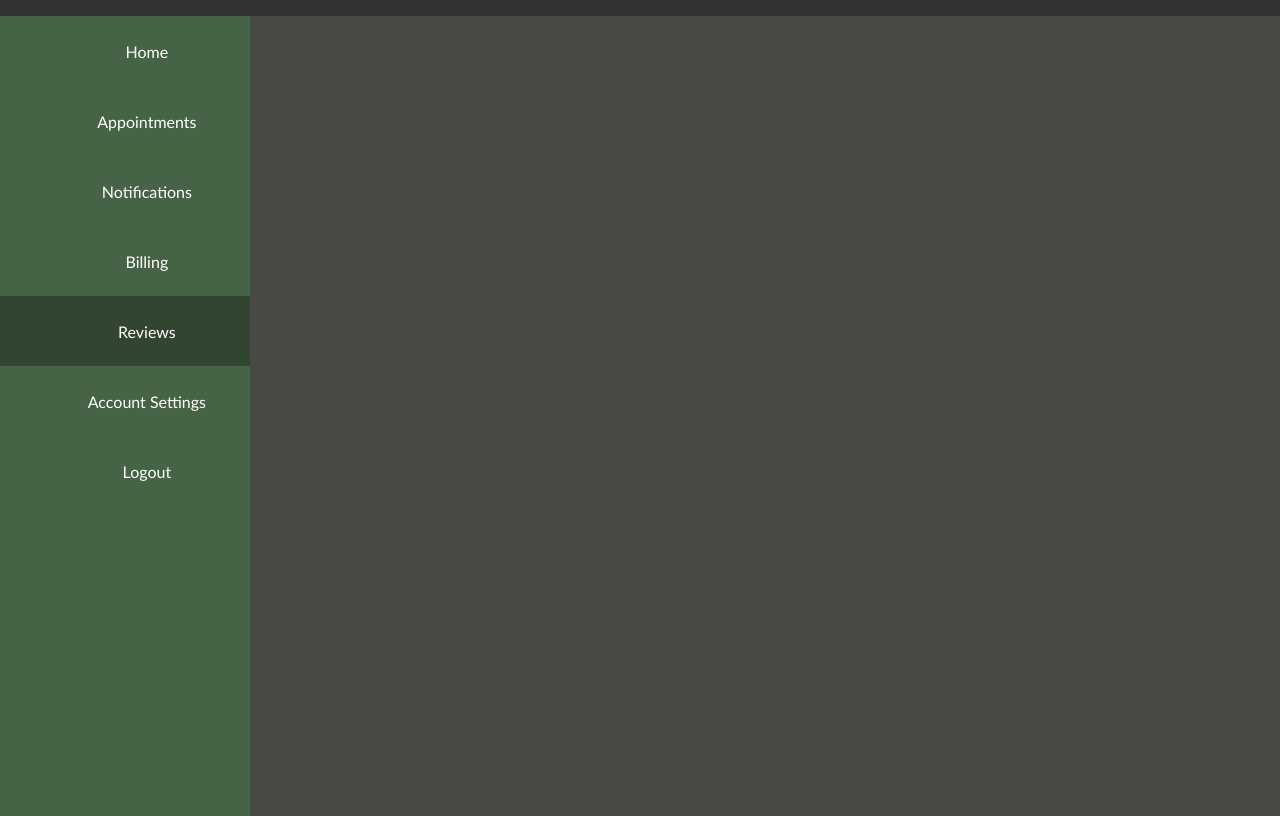
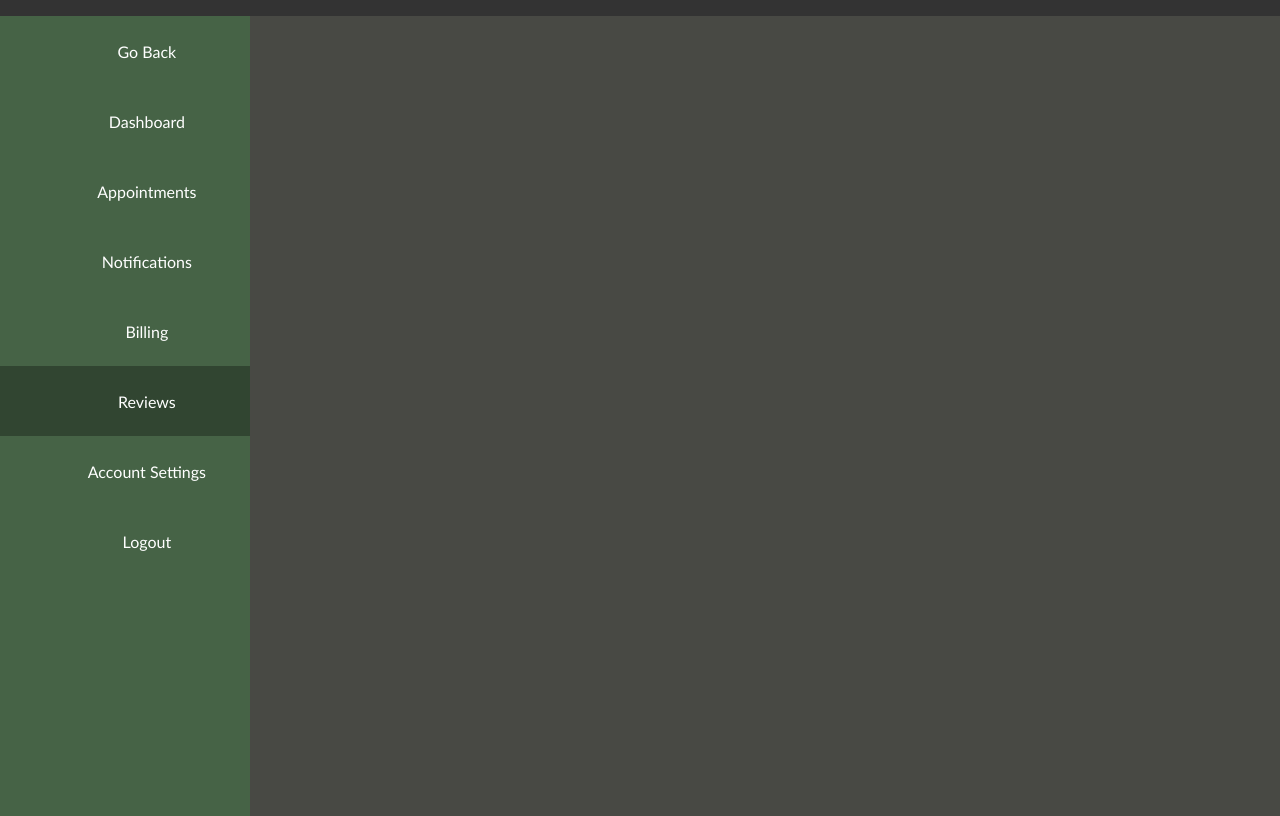
Before and after one commit to wesbruh/TutorWebsite, a React (Create React App) app in the folder client/: page /Reviews in a window 1280 px wide. Built offline with nearby package versions, Linux system fonts and the light colour scheme; some icons are missing.

Commit message:
added back button in sidebar

```diff
--- a/client/src/components/SidebarData.js
+++ b/client/src/components/SidebarData.js
@@ -6,10 +6,16 @@ import { Payments } from "@emotion-icons/material/Payments";
 import { Reviews } from "@emotion-icons/material-rounded/Reviews";
 import { Settings } from "@emotion-icons/fluentui-system-filled/Settings";
 import { LogOut } from "@emotion-icons/boxicons-regular/LogOut";
+import { ArrowBack } from "@emotion-icons/boxicons-regular/ArrowBack";
 
 export const SidebarData = [
   {
-    title: "Home",
+    title: "Go Back",
+    icon: <ArrowBack />,
+    link: "", /* link is not set up yet, routes to landing page*/
+  },
+  {
+    title: "Dashboard",
     icon: <Home />,
     link: "/studentdashboard",
   },
```
